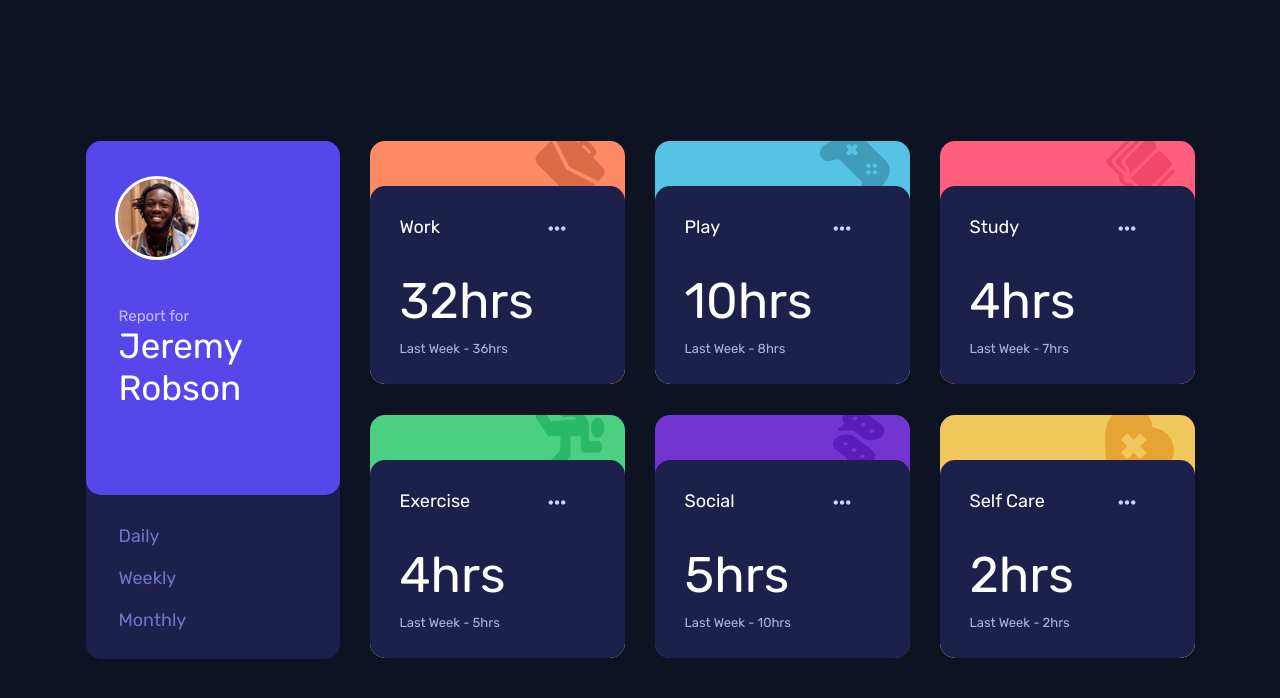
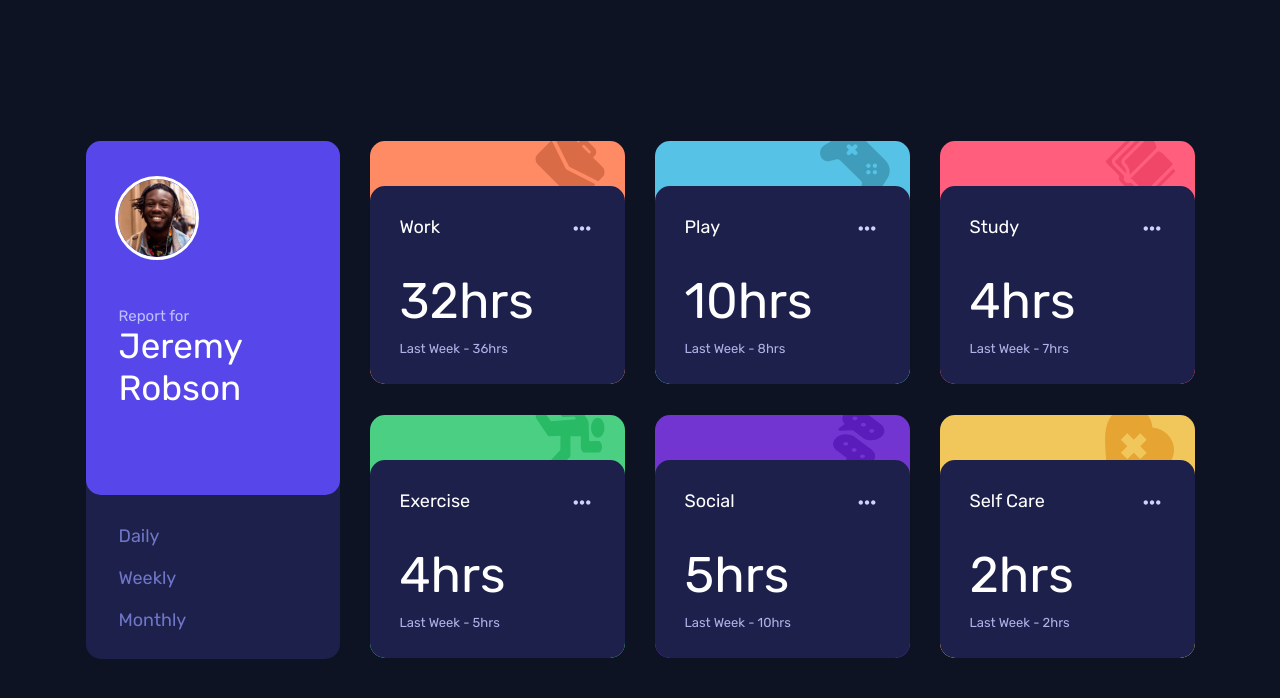
Before and after one commit to Forcica/time-tracking-dashboard-main, a plain HTML site: page index.html in a window 1280 px wide. Drawn offline with Linux system fonts and the light colour scheme.

Commit message:
Update final css

```diff
--- a/assets/style.css
+++ b/assets/style.css
@@ -166,7 +166,7 @@ body {
 .gridonelittletop {
     display: flex;
     flex-direction: row;
-    width: calc(100% - 25px);
+    width: 100%;
     padding: 30px 30px 0;
 }
 
@@ -209,7 +209,7 @@ body {
 .gridtwolittletop {
     display: flex;
     flex-direction: row;
-    width: calc(100% - 25px);
+    width: 100%;
     padding: 30px 30px 0;
 }
 
@@ -252,7 +252,7 @@ body {
 .gridthreelittletop {
     display: flex;
     flex-direction: row;
-    width: calc(100% - 25px);
+    width: 100%;
     padding: 30px 30px 0;
 }
 
@@ -295,7 +295,7 @@ body {
 .gridfourlittletop {
     display: flex;
     flex-direction: row;
-    width: calc(100% - 25px);
+    width: 100%;
     padding: 30px 30px 0;
 }
 
@@ -339,7 +339,7 @@ body {
 .gridfivelittletop {
     display: flex;
     flex-direction: row;
-    width: calc(100% - 25px);
+    width: 100%;
     padding: 30px 30px 0;
 }
 
@@ -383,7 +383,7 @@ body {
 .gridsixlittletop {
     display: flex;
     flex-direction: row;
-    width: calc(100% - 25px);
+    width: 100%;
     padding: 30px 30px 0;
 }
 
```
